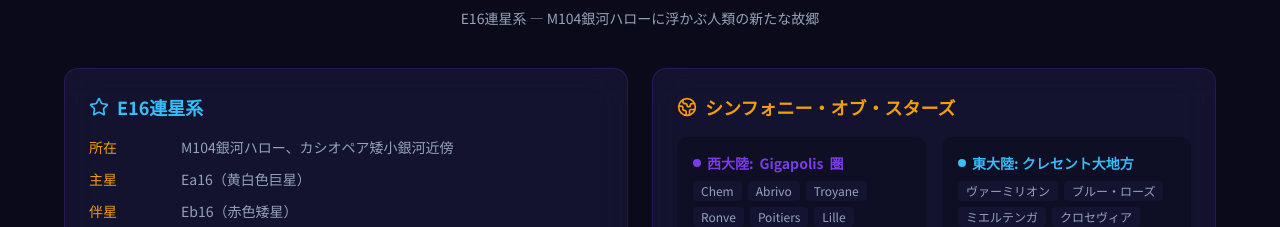
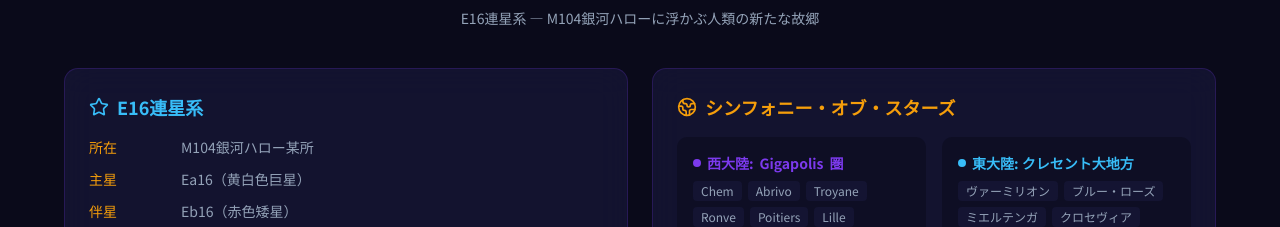
Before and after one commit to gentaron/edu, a Next.js app: page / in a window 1280 px wide. Shown: the part 981-1208 px from the top of the page. Built offline with nearby package versions, Linux system fonts and the light colour scheme.

Commit message:
カシオペア矮小銀河の言及を全ページから削除、E16所在をM104銀河ハロー某所に統一

```diff
--- a/src/app/page.tsx
+++ b/src/app/page.tsx
@@ -323,7 +323,7 @@ function UniverseSection() {
               </h3>
               <div className="space-y-3">
                 {[
-                  ["所在", "M104銀河ハロー、カシオペア矮小銀河近傍"],
+                  ["所在", "M104銀河ハロー某所"],
                   ["主星", "Ea16（黄白色巨星）"],
                   ["伴星", "Eb16（赤色矮星）"],
                   ["主要惑星", "シンフォニー・オブ・スターズ"],
--- a/src/app/wiki/page.tsx
+++ b/src/app/wiki/page.tsx
@@ -1400,14 +1400,6 @@ const TERMINOLOGY: WikiEntry[] = [
     subCategory: "施設・建造物",
     description: "惑星ビブリオにある国際大学。ミナがE514年にAI学部に入学。",
   },
-  {
-    id: "カシオペア矮小銀河",
-    name: "カシオペア矮小銀河",
-    category: "地理",
-    subCategory: "宇宙・天文",
-    description: "E16連星系が位置するM104銀河ハロー領域の近傍にある矮小銀河。",
-  },
-
   /* 戦争・歴史事件 */
   {
     id: "エルトナ戦争",
```
